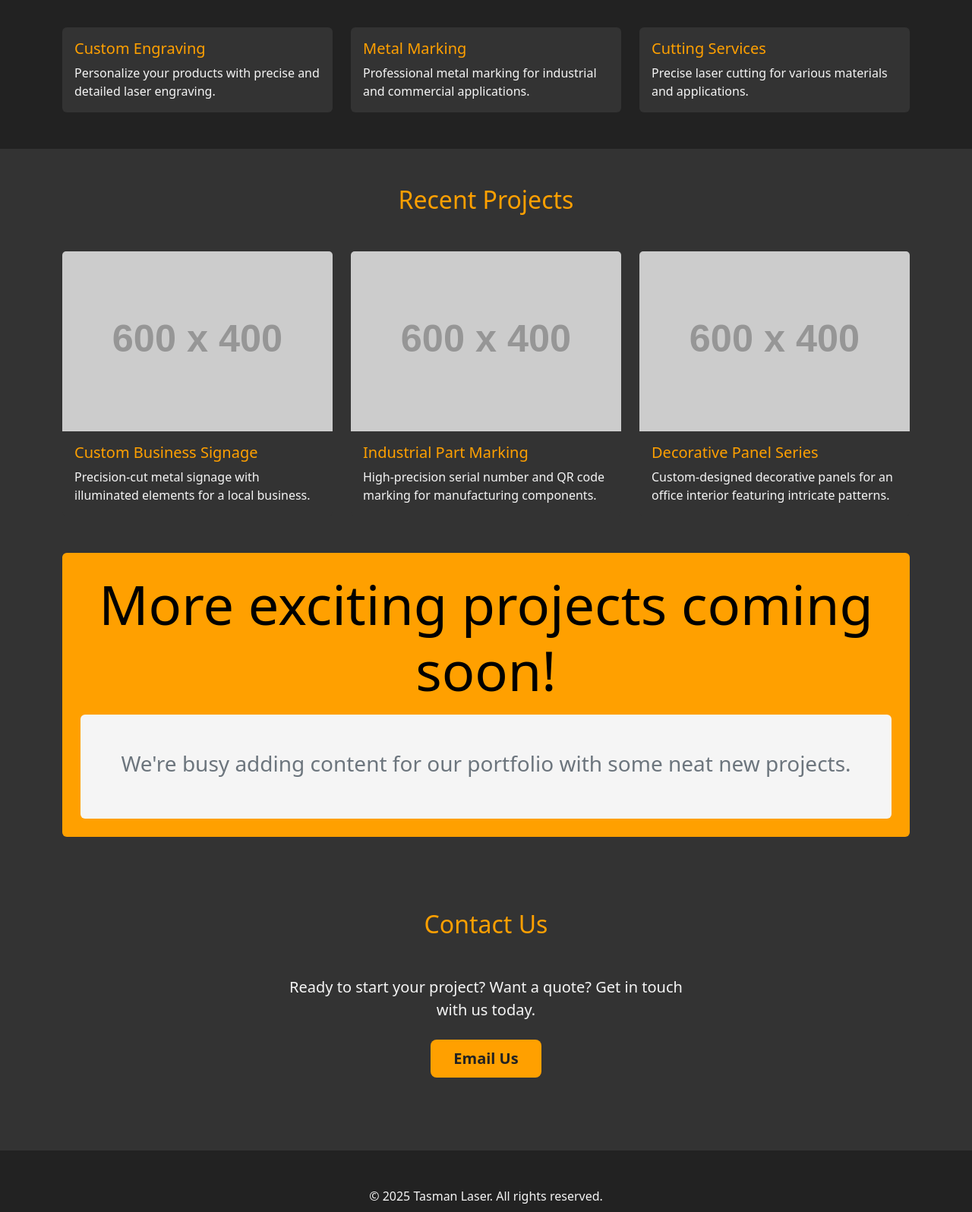
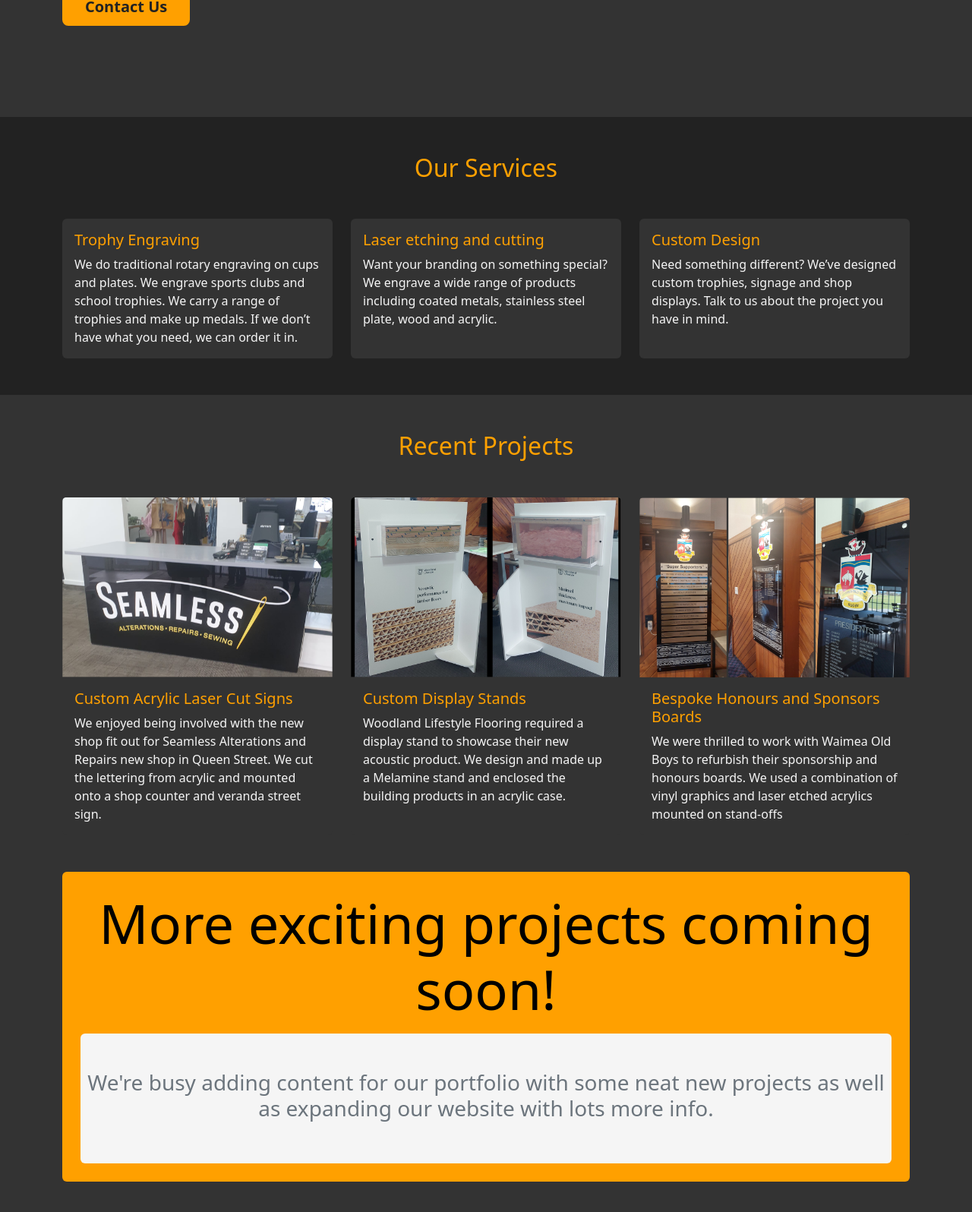
Before and after one commit to Digiwha/tasman-laser-landing-page, a website: page index.html in a window 1280 px wide. Shown: the part 538-2134 px from the top of the page at 76% size. Drawn offline with nearby package versions, Linux system fonts and the light colour scheme.

Commit message:
content and images updated

```diff
--- a/index.html
+++ b/index.html
@@ -4,8 +4,9 @@
 <head>
   <meta charset="UTF-8">
   <meta name="viewport" content="width=device-width, initial-scale=1.0">
-  <title>Tasman Laser | Precision Laser Engraving Services</title>
+  <title>Tasman Laser | Laser Engraving | Laser Cutting | Trophies & Awards</title>
   <link href="https://cdnjs.cloudflare.com/ajax/libs/bootstrap/5.3.2/css/bootstrap.min.css" rel="stylesheet">
+
   <style>
     :root {
       --amber: #FFA000;
@@ -34,7 +35,6 @@
 
     .hero {
       background-color: var(--light-grey);
-      padding: 0px 24px;
     }
 
     .btn-amber {
@@ -77,6 +77,11 @@
       background-color: var(--light-grey);
     }
 
+    .footer-brand {
+      height: 150px;
+      border-radius: 55%;
+      border: none;
+    }
   </style>
 </head>
 
@@ -106,12 +111,15 @@
   </nav>
 
   <!-- Hero Section -->
-  <section id="heroSection" class="hero">
+  <section id="heroSection" class="hero p-5">
     <div class="mb-4 rounded-3">
-      <div class="container-fluid py-5">
-        <h1 class="display-1 fw-bold mb-4">Cutting and Engraving</h1>
-        <p class="fs-4">Lorem ipsum dolor sit amet, consectetur adipisicing elit. Nam voluptate est, expedita itaque nostrum, in cupiditate modi ratione hic repellat, voluptas unde. Quia, adipisci aliquid.</p>
-        <button class="btn btn-amber btn-lg" type="button">Get in touch for a quote</button>
+      <div class="container py-5">
+        <h1 class="display-1 fw-bold mb-4">Laser engraving and cutting, trophy and medal supply.</h1>
+        <p class="fs-4">Custom trophy and sign design service based in Richmond, Nelson in the Top of the
+          South.</p>
+          <a href="mailto:hello@tasmanlaser.com" class="btn btn-amber btn-lg">
+            Contact Us
+          </a>
       </div>
     </div>
   </section>
@@ -125,24 +133,30 @@
         <div class="col-md-4">
           <div class="card service-card h-100">
             <div class="card-body --bs-body-color">
-              <h5 class="card-title">Custom Engraving</h5>
-              <p class="card-text">Personalize your products with precise and detailed laser engraving.</p>
+              <h5 class="card-title">Trophy Engraving</h5>
+              <p class="card-text">We do traditional rotary engraving on cups and plates. We engrave sports clubs and
+                school
+                trophies. We carry a range of trophies and make up medals. If we don’t have what you need,
+                we can order it in.</p>
             </div>
           </div>
         </div>
         <div class="col-md-4">
           <div class="card service-card h-100">
             <div class="card-body">
-              <h5 class="card-title">Metal Marking</h5>
-              <p class="card-text">Professional metal marking for industrial and commercial applications.</p>
+              <h5 class="card-title">Laser etching and cutting</h5>
+              <p class="card-text">Want your branding on something special? We engrave a wide range of products
+                including
+                coated metals, stainless steel plate, wood and acrylic. </p>
             </div>
           </div>
         </div>
         <div class="col-md-4">
           <div class="card service-card h-100">
             <div class="card-body">
-              <h5 class="card-title">Cutting Services</h5>
-              <p class="card-text">Precise laser cutting for various materials and applications.</p>
+              <h5 class="card-title">Custom Design</h5>
+              <p class="card-text">Need something different? We’ve designed custom trophies, signage and shop displays.
+                Talk to us about the project you have in mind. </p>
             </div>
           </div>
         </div>
@@ -157,29 +171,36 @@
       <div class="row g-4">
         <div class="col-md-4">
           <div class="card service-card h-100">
-            <img src="https://placehold.co/600x400" class="card-img-top" alt="Custom Signage Project">
+            <img src="assets/images/seamless.png" class="card-img-top" alt="Custom Signage Project">
             <div class="card-body">
-              <h5 class="card-title">Custom Business Signage</h5>
-              <p class="card-text">Precision-cut metal signage with illuminated elements for a local business.</p>
+              <h5 class="card-title">Custom Acrylic Laser Cut Signs</h5>
+              <p class="card-text">We enjoyed being involved with the new shop fit out for Seamless Alterations and
+                Repairs
+                new shop in Queen Street. We cut the lettering from acrylic and mounted onto a shop
+                counter and veranda street sign. </p>
             </div>
           </div>
         </div>
         <div class="col-md-4">
           <div class="card service-card h-100">
-            <img src="https://placehold.co/600x400" class="card-img-top" alt="Industrial Marking">
+            <img src="assets/images/stands.png" class="card-img-top" alt="Industrial Marking">
             <div class="card-body">
-              <h5 class="card-title">Industrial Part Marking</h5>
-              <p class="card-text">High-precision serial number and QR code marking for manufacturing components.</p>
+              <h5 class="card-title">Custom Display Stands</h5>
+              <p class="card-text">Woodland Lifestyle Flooring required a display stand to showcase their new acoustic
+                product. We design and made up a Melamine stand and enclosed the building products in an
+                acrylic case. </p>
             </div>
           </div>
         </div>
         <div class="col-md-4">
           <div class="card service-card h-100">
-            <img src="https://placehold.co/600x400" class="card-img-top" alt="Decorative Panel">
+            <img src="assets/images/boards.png" class="card-img-top" alt="Decorative Panel">
             <div class="card-body">
-              <h5 class="card-title">Decorative Panel Series</h5>
-              <p class="card-text">Custom-designed decorative panels for an office interior featuring intricate
-                patterns.</p>
+              <h5 class="card-title">Bespoke Honours and Sponsors Boards</h5>
+              <p class="card-text">We were thrilled to work with Waimea Old Boys to refurbish their sponsorship and
+                honours
+                boards. We used a combination of vinyl graphics and laser etched acrylics mounted on
+                stand-offs</p>
             </div>
           </div>
         </div>
@@ -187,7 +208,7 @@
       <div class="text-center text-black mt-5 coming-soon rounded p-4">
         <p class="display-2">More exciting projects coming soon!</p>
         <div class="update-text px-2 py-5 rounded-2">
-          <h3 class="text-secondary">We're busy adding content for our portfolio with some neat new projects.</h3>
+          <h3 class="text-secondary">We're busy adding content for our portfolio with some neat new projects as well as expanding our website with lots more info. </h3>
         </div>
       </div>
     </div>
@@ -200,8 +221,8 @@
       <div class="row justify-content-center text-center pb-5">
         <div class="col-md-6">
           <p class="lead mb-4">Ready to start your project? Want a quote? Get in touch with us today.</p>
-          <a href="mailto:info@tasmanlaser.com" class="btn btn-amber btn-lg">
-            Email Us
+          <a href="mailto:hello@tasmanlaser.com" class="btn btn-amber btn-lg">
+            Contact Us
           </a>
         </div>
       </div>
@@ -209,10 +230,14 @@
   </section>
 
   <!-- Footer -->
-  <footer class="py-5">
+  <footer class="py-5 bg-black">
     <div class="container text-center">
+      <img src="assets/images/logo-0000.png" class="footer-brand" alt="">
       <p>&copy; 2025 Tasman Laser. All rights reserved.</p>
-      <span>built with <img src="./assets/images/heart.svg" alt="love" class="heart-svg"> by <a href="https://phillip.digiwha.co.nz/" target="_blank" class="link-light link-offset-2 link-underline-opacity-25 link-underline-opacity-100-hover">Digiwha Studios</a></span>
+      <span>built with <img src="./assets/images/heart.svg" alt="love" class="heart-svg"> by <a
+          href="https://phillip.digiwha.co.nz/" target="_blank"
+          class="link-light link-offset-2 link-underline-opacity-25 link-underline-opacity-100-hover">Digiwha
+          Studios</a></span>
     </div>
   </footer>
 
```
Also changed, not shown: assets/images/boards.png (added), assets/images/logo-0000.png (added), assets/images/seamless.png (added), assets/images/stands.png (added), assets/images/tasman-laser-logo-01.png (deleted), assets/images/tasman-laser-logo-text.png (deleted).
